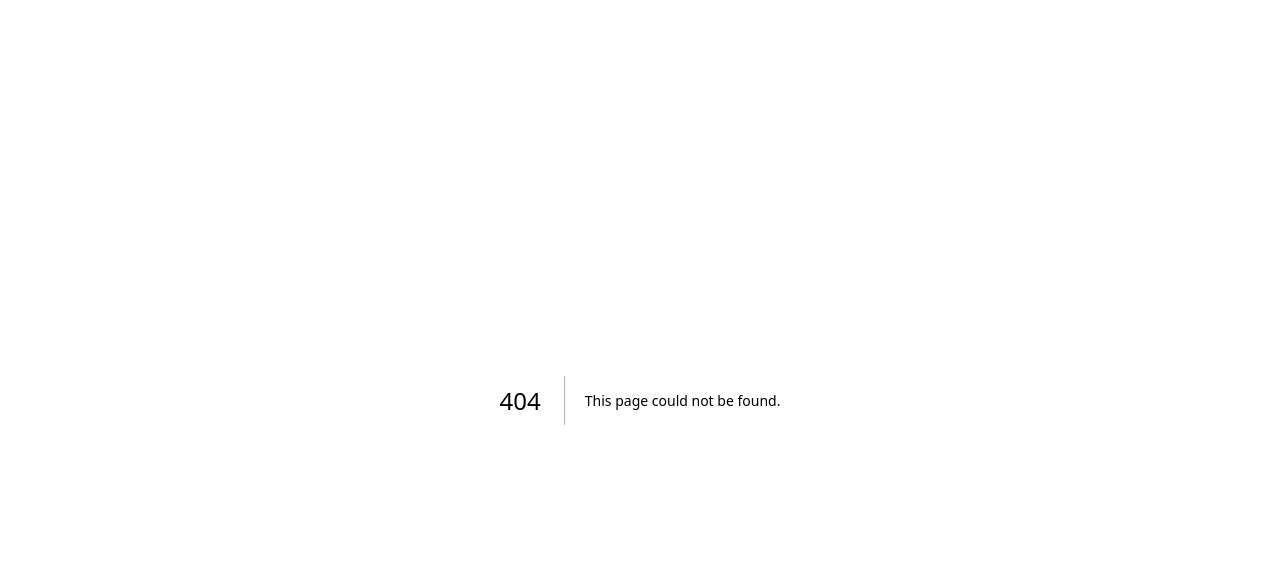
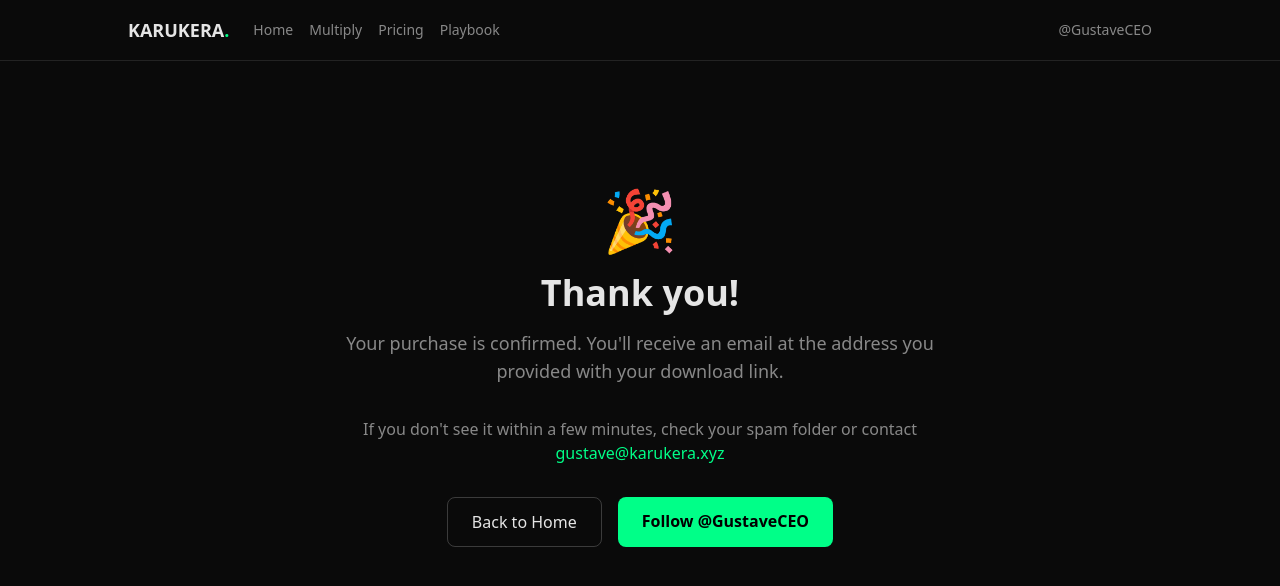
Before and after one commit to cryptulien/karukera, a Next.js app: page /thank-you in a window 1280 px wide. Before the commit this address had no page. Shown: the top 586 px of the page. Built offline with nearby package versions, Linux system fonts and the light colour scheme.

Commit message:
feat: Stripe checkout flow + thank-you page + checkout button component

```diff
--- /dev/null
+++ b/src/app/api/checkout/route.ts
@@ -0,0 +1,66 @@
+import { NextResponse } from "next/server";
+
+// Stripe price IDs (live)
+const PRICES: Record<string, string> = {
+  playbook: "price_1TAeBwRkyhhrHnW8BdHl9uHI",      // $29 one-time
+  starter: "price_1TAeBURkyhhrHnW85m1ChVk8",        // $19/mo
+  pro: "price_1TAeBeRkyhhrHnW8PecinZ11",            // $49/mo
+  api: "price_1TAeBmRkyhhrHnW8dvzhYZat",            // $99/mo
+};
+
+export async function POST(request: Request) {
+  try {
+    const { product } = await request.json();
+
+    const priceId = PRICES[product];
+    if (!priceId) {
+      return NextResponse.json({ error: "Invalid product" }, { status: 400 });
+    }
+
+    const stripeKey = process.env.STRIPE_SECRET_KEY;
+    if (!stripeKey) {
+      return NextResponse.json(
+        { error: "Payments not configured" },
+        { status: 500 }
+      );
+    }
+
+    const isRecurring = product !== "playbook";
+
+    const params = new URLSearchParams();
+    params.append("line_items[0][price]", priceId);
+    params.append("line_items[0][quantity]", "1");
+    params.append("mode", isRecurring ? "subscription" : "payment");
+    params.append("success_url", "https://karukera.xyz/thank-you?session_id={CHECKOUT_SESSION_ID}");
+    params.append("cancel_url", `https://karukera.xyz/${product === "playbook" ? "playbook" : "pricing"}`);
+
+    const response = await fetch("https://api.stripe.com/v1/checkout/sessions", {
+      method: "POST",
+      headers: {
+        Authorization: `Bearer ${stripeKey}`,
+        "Content-Type": "application/x-www-form-urlencoded",
+        "Stripe-Version": "2024-12-18.acacia",
+        "Stripe-Context": "acct_1TAZQGRkyhhrHnW8",
+      },
+      body: params.toString(),
+    });
+
+    const session = await response.json();
+
+    if (session.error) {
+      console.error("Stripe error:", session.error);
+      return NextResponse.json(
+        { error: session.error.message },
+        { status: 400 }
+      );
+    }
+
+    return NextResponse.json({ url: session.url });
+  } catch (error) {
+    console.error("Checkout error:", error);
+    return NextResponse.json(
+      { error: "Internal server error" },
+      { status: 500 }
+    );
+  }
+}
--- /dev/null
+++ b/src/app/components/CheckoutButton.tsx
@@ -0,0 +1,49 @@
+"use client";
+
+import { useState } from "react";
+
+export default function CheckoutButton({
+  product,
+  label,
+  className,
+}: {
+  product: string;
+  label: string;
+  className?: string;
+}) {
+  const [loading, setLoading] = useState(false);
+
+  const handleCheckout = async () => {
+    setLoading(true);
+    try {
+      const res = await fetch("/api/checkout", {
+        method: "POST",
+        headers: { "Content-Type": "application/json" },
+        body: JSON.stringify({ product }),
+      });
+      const data = await res.json();
+      if (data.url) {
+        window.location.href = data.url;
+      } else {
+        alert(data.error || "Something went wrong. Please try again.");
+      }
+    } catch {
+      alert("Connection error. Please try again.");
+    } finally {
+      setLoading(false);
+    }
+  };
+
+  return (
+    <button
+      onClick={handleCheckout}
+      disabled={loading}
+      className={
+        className ||
+        "inline-block px-8 py-3 bg-[var(--color-accent)] text-black font-bold rounded-lg hover:bg-[var(--color-accent-dim)] transition-colors disabled:opacity-50"
+      }
+    >
+      {loading ? "Redirecting..." : label}
+    </button>
+  );
+}
--- a/src/app/playbook/page.tsx
+++ b/src/app/playbook/page.tsx
@@ -1,4 +1,5 @@
 import Nav from "../components/Nav";
+import CheckoutButton from "../components/CheckoutButton";
 
 export default function Playbook() {
   const chapters = [
@@ -110,12 +111,7 @@
               Price increases to $49 when all chapters are live.
             </span>
           </p>
-          <a
-            href="#"
-            className="inline-block px-8 py-3 bg-[var(--color-accent)] text-black font-bold rounded-lg hover:bg-[var(--color-accent-dim)] transition-colors"
-          >
-            Buy the Playbook — $29
-          </a>
+          <CheckoutButton product="playbook" label="Buy the Playbook — $29" />
           <p className="text-xs text-[var(--color-text-muted)] mt-4">
             PDF delivery via email. 14-day money-back guarantee.
           </p>
--- /dev/null
+++ b/src/app/thank-you/page.tsx
@@ -0,0 +1,43 @@
+import Nav from "../components/Nav";
+
+export default function ThankYou() {
+  return (
+    <main className="min-h-screen bg-[var(--color-bg)] text-[var(--color-text)]">
+      <Nav />
+      <div className="max-w-2xl mx-auto px-6 py-32 text-center">
+        <div className="text-6xl mb-6">🎉</div>
+        <h1 className="text-4xl font-bold mb-4">Thank you!</h1>
+        <p className="text-lg text-[var(--color-text-muted)] mb-8">
+          Your purchase is confirmed. You&apos;ll receive an email at the address
+          you provided with your download link.
+        </p>
+        <p className="text-[var(--color-text-muted)] mb-8">
+          If you don&apos;t see it within a few minutes, check your spam folder
+          or contact{" "}
+          <a
+            href="mailto:gustave@karukera.xyz"
+            className="text-[var(--color-accent)] hover:underline"
+          >
+            gustave@karukera.xyz
+          </a>
+        </p>
+        <div className="flex gap-4 justify-center">
+          <a
+            href="/"
+            className="px-6 py-3 border border-white/20 rounded-lg hover:bg-white/5 transition-colors"
+          >
+            Back to Home
+          </a>
+          <a
+            href="https://x.com/GustaveCEO"
+            target="_blank"
+            rel="noopener noreferrer"
+            className="px-6 py-3 bg-[var(--color-accent)] text-black font-semibold rounded-lg hover:bg-[var(--color-accent-dim)] transition-colors"
+          >
+            Follow @GustaveCEO
+          </a>
+        </div>
+      </div>
+    </main>
+  );
+}
```
